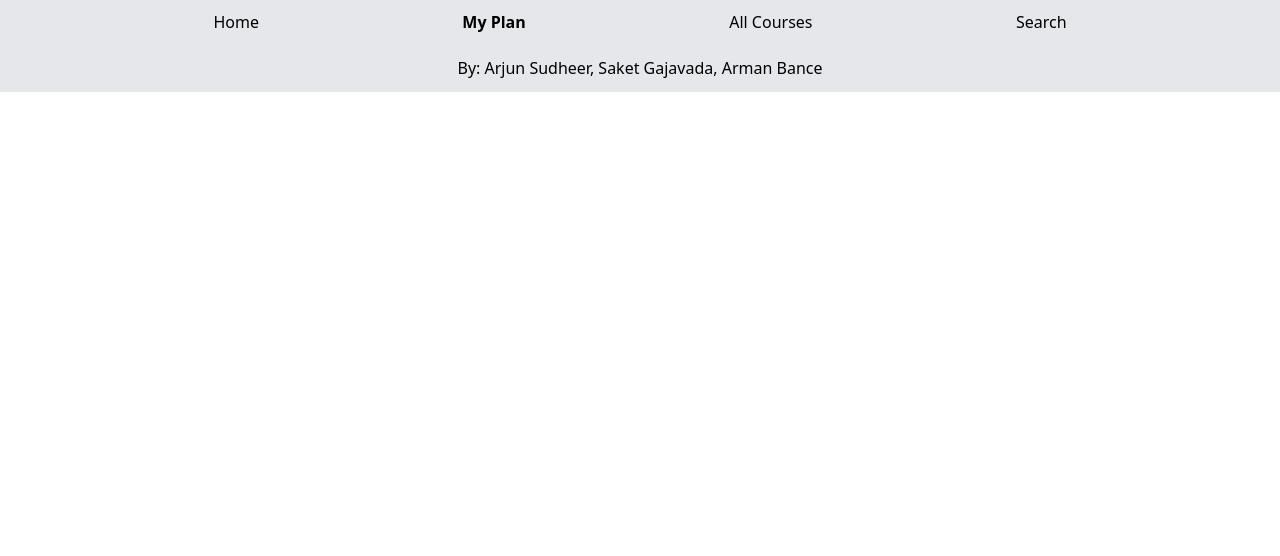
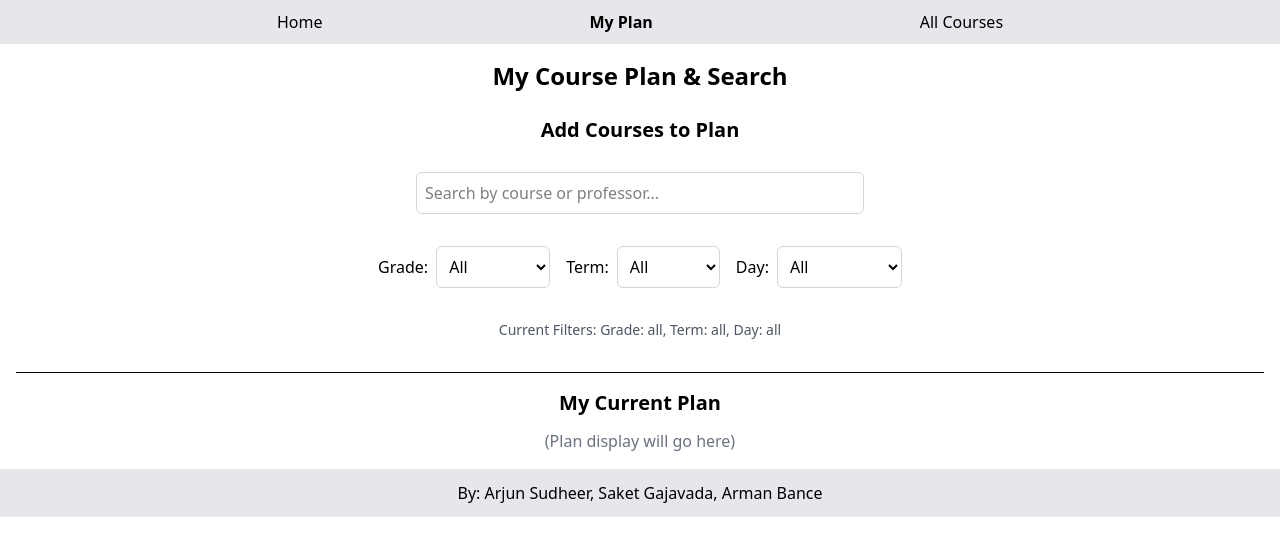
Before and after one commit to arjunsudheer/cs157a-course-planner, a React (Vite) app in the folder frontend/: page /plan in a window 1280 px wide. Shown: the top 556 px of the page. Built offline with nearby package versions, Linux system fonts and the light colour scheme.

Commit message:
fixed search page and added it to my plan page

```diff
--- a/frontend/src/App.tsx
+++ b/frontend/src/App.tsx
@@ -3,7 +3,7 @@ import Footer from "./navigation/footer";
 import Navbar from "./navigation/navbar";
 import AllCourses from "./all_courses";
 import Home from "./home";
-import SearchPage from "./pages/SearchPage";
+import MyPlanPage from "./pages/MyPlanPage";
 
 function App() {
   return (
@@ -13,7 +13,7 @@ function App() {
         <Routes>
           <Route path="/" element={<Home />} />
           <Route path="/courses" element={<AllCourses />} />
-          <Route path="/search" element={<SearchPage />} />
+          <Route path="/plan" element={<MyPlanPage />} />
         </Routes>
       </BrowserRouter>
       <Footer />
--- a/frontend/src/navigation/navbar.tsx
+++ b/frontend/src/navigation/navbar.tsx
@@ -93,19 +93,6 @@ const Navbar = () => {
           </span>
           <hr className="block md:hidden" />
         </NavLink>
-        {/* Link to Search page */}
-        <NavLink
-          to="/search"
-          className={({ isActive }) => (isActive ? "font-bold" : "font-normal")}
-        >
-          <span
-            className="py-3 md:cursor-pointer md:hover:underline"
-            onClick={() => setNavbarShow("none")}
-          >
-            Search
-          </span>
-          <hr className="block md:hidden" />
-        </NavLink>
       </nav>
     </>
   );
--- a/frontend/src/pages/SearchPage.tsx
+++ b/frontend/src/pages/MyPlanPage.tsx
@@ -12,7 +12,7 @@ type DayOption =
   | "Thursday"
   | "Friday";
 
-const SearchPage: React.FC = () => {
+const MyPlanPage: React.FC = () => { // Renamed component
   const [currentQuery, setCurrentQuery] = useState("");
   // State for filters
   const [gradeFilter, setGradeFilter] = useState<GradeOption>("all");
@@ -54,7 +54,10 @@ const SearchPage: React.FC = () => {
 
   return (
     <div className="container mx-auto p-4">
-      <h1 className="text-2xl font-bold mb-4 text-center">Search Courses</h1>
+      <h1 className="text-2xl font-bold mb-4 text-center">My Course Plan & Search</h1> {/* Updated heading */}
+      {/* TODO: Add actual plan display here eventually */}
+
+      <h2 className="text-xl font-semibold mt-6 mb-3 text-center">Add Courses to Plan</h2>
       <SearchBar onSearchChange={handleSearchChange} />
       {/* Render Filters component */}
       <Filters
@@ -80,8 +83,13 @@ const SearchPage: React.FC = () => {
           {/* Placeholder for results */}
         </div>
       )}
+      {/* Placeholder for displaying the user's actual plan items */}
+      <div className="mt-8 border-t pt-4">
+        <h2 className="text-xl font-semibold mb-3 text-center">My Current Plan</h2>
+        <p className="text-center text-gray-500">(Plan display will go here)</p>
+      </div>
     </div>
   );
 };
 
-export default SearchPage;
+export default MyPlanPage; // Export renamed component
```
Also changed, not shown: 2 other files (tests, documents, lock files or other folders).
